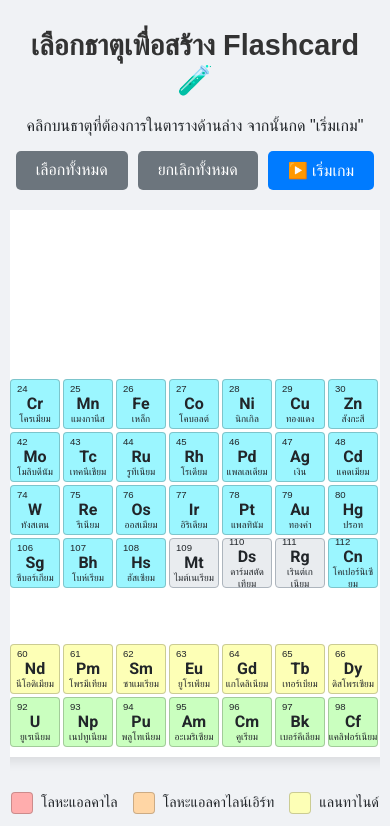
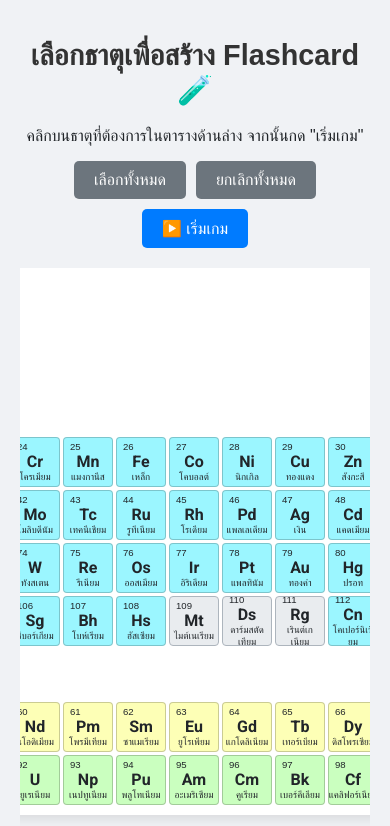
Before and after one commit to iLikeKatz/Periodic-Table-, a plain HTML site: page index.html in a window 390 px wide. Shown: the top 826 px of the page. Drawn offline with Linux system fonts and the light colour scheme; a web font is replaced by a local one.

Commit message:
Add files via upload

```diff
--- a/style.css
+++ b/style.css
@@ -289,7 +289,10 @@
 
 @media (max-width: 768px) {
     body {
-        padding: 10px;
+        display: block;
+        /* เปลี่ยนจาก flex เป็น block */
+        padding-top: 20px;
+        /* เพิ่มช่องว่างด้านบนนิดหน่อย */
     }
     h1 {
         font-size: 1.8rem;
```
